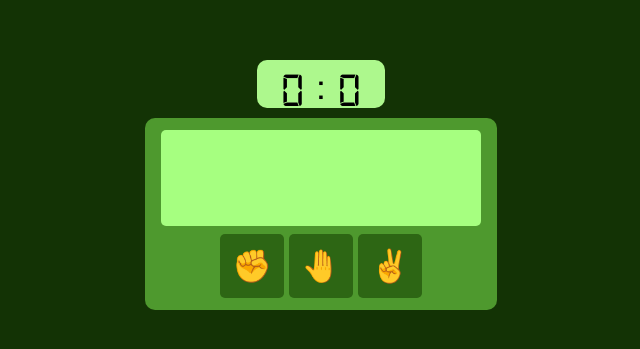
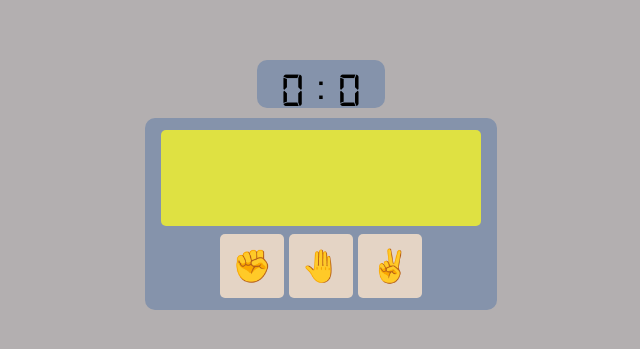
Before and after one commit to marahim20/stonePaperScissor, a plain HTML site: page index.html in a window 1280 px wide. Shown: the part 215-564 px from the top of the page, without its empty margins (319-959 px from the left). Drawn offline with Linux system fonts and the light colour scheme.

Commit message:
changed width of body

```diff
--- a/styles.css
+++ b/styles.css
@@ -9,10 +9,11 @@
 
 body {
     height: 100vh;
+    width: 100%;
     display: flex;
     justify-content: center;
     align-items: center;
-    background-color: #133305;
+    background-color: #B3AFB0;
     margin: 0;
     flex-direction: column;
     gap: 10px;
@@ -21,7 +22,7 @@ body {
 .score-board {
     width: 8rem;
     height: 3rem;
-    background-color: #ADF88D;
+    background-color: #8593AB;
     display: flex;
     align-items: center;
     justify-content: center;
@@ -33,7 +34,7 @@ body {
 .holder {
     width: 22rem;
     height: 12rem;
-    background-color: #4E992E;
+    background-color: #8593AB;
     display: flex;
     justify-content: center;
     align-items: center;
@@ -43,7 +44,8 @@ body {
 }
 
 .display {
-    background-color: #A6FF80;
+    background-color: #DFE142;
+    color: red;
     width: 20rem;
     height: 6rem;
     border-radius: 5px;
@@ -56,12 +58,12 @@ body {
 button {
     width: 4rem;
     height: 4rem;
-    background-color: #2D6614;
+    background-color: #E4D4C5;
     border: 0;
     border-radius: 5px;
     font-size: 2rem;
 }
 
 button:hover {
-    background-color: #ADF88D;
+    background-color: #B2A199;
 }
```
